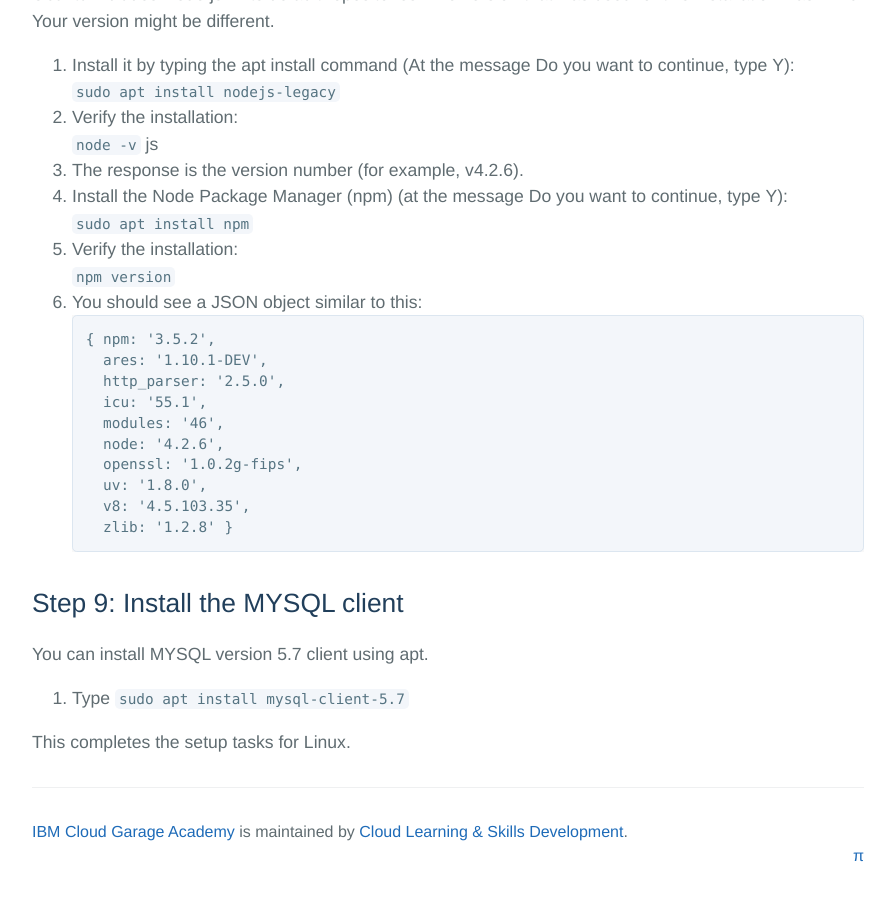
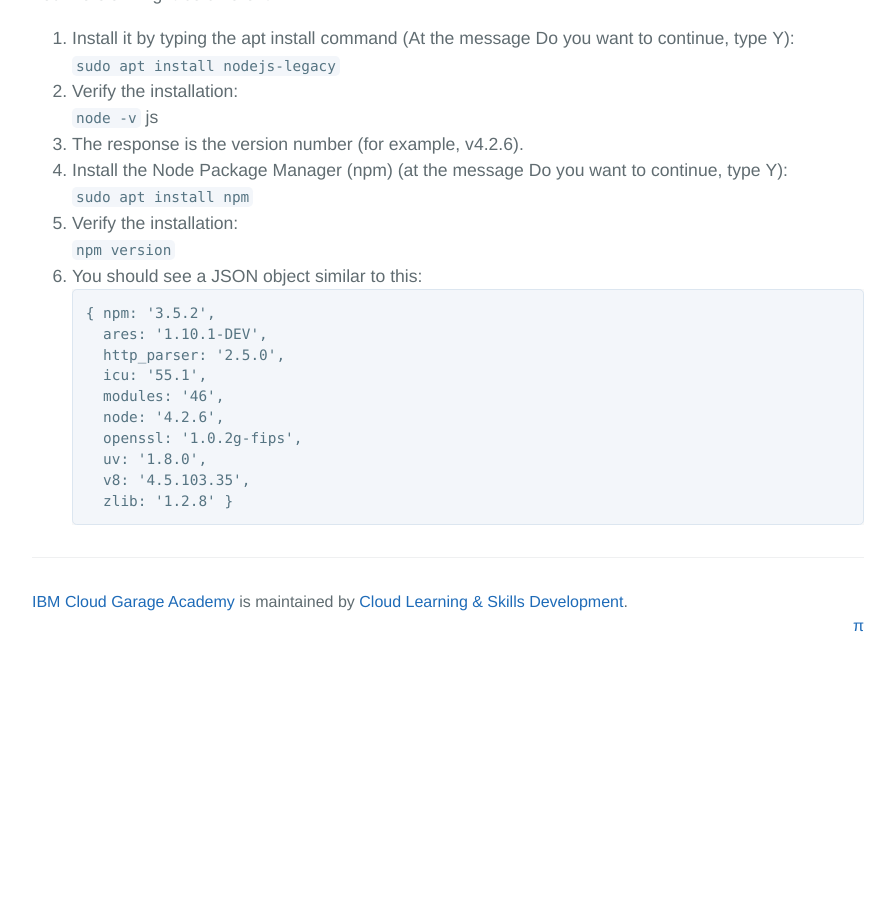
Before and after one commit to ibm-cloud-academy/ibm-cloud-academy.github.io, a Jekyll site: the page built from set_up_linux.md, in a window 1280 px wide and 900 px high, scrolled down 4957 px. Shown: the whole window, without its empty margins (192-1087 px from the left). Built offline with Jekyll 4.4.1, drawn with Linux system fonts in a browser that asks for light colours; some web fonts are replaced; our own code applies the rules of GitHub Pages for plain Markdown files; after the commit the page ends 5627 px from its top, so only the background shows below that; some of the changed text lies outside the part shown.

Commit message:
Remove mysql client step

````diff
--- a/set_up_linux.md
+++ b/set_up_linux.md
@@ -11,7 +11,6 @@ If you are working with a native Linux machine and not a virtual machine, you ca
 6. Install Java JDK 1.8
 7. Create JAVA_HOME environment variable
 8. Install node.js
-9. Install the MYSQL client
 
 If you are going to create a Linux virtual machine on a Windows host, verify the following:
 1. make sure you have at least 22GB of available disk space (20GB for virtual disk and 2GB for the Ubuntu iso image).
@@ -164,10 +163,3 @@ Ubuntu includes Node.js in its default repositories.  The version that was used
   v8: '4.5.103.35',
   zlib: '1.2.8' }
 ```
-
-## Step 9: Install the MYSQL client
-You can install MYSQL version 5.7 client using apt.
-1. Type
-`sudo apt install mysql-client-5.7`
-
-This completes the setup tasks for Linux.
````
